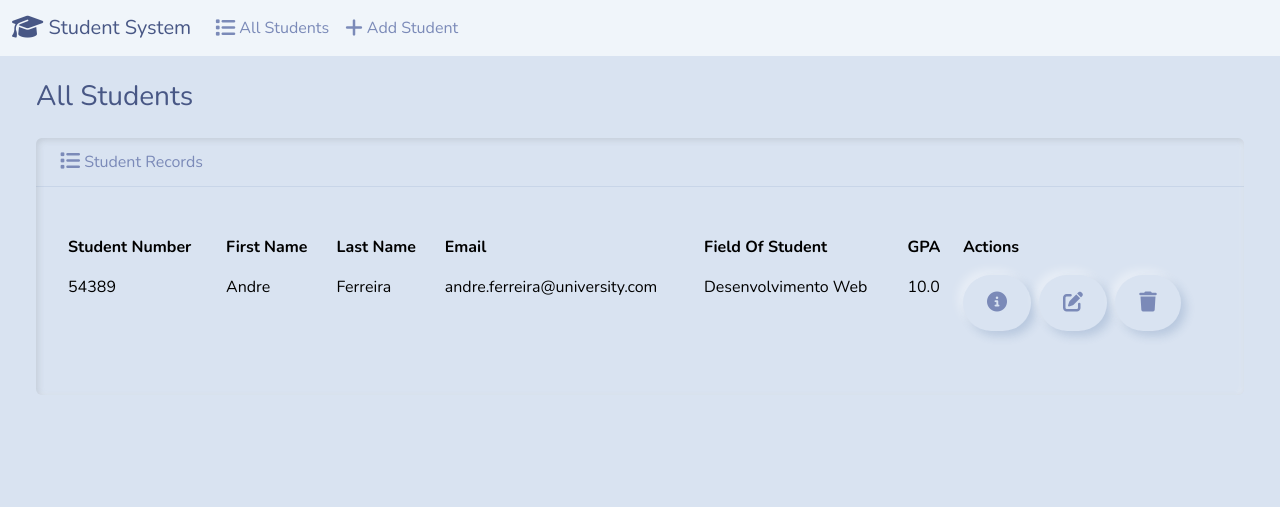
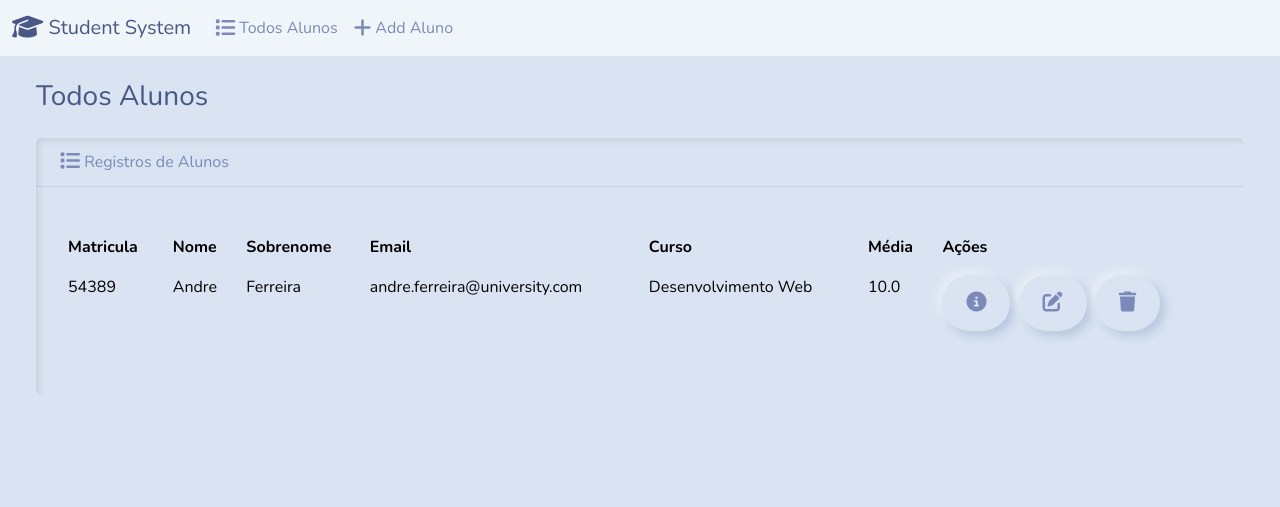
Before and after one commit to andreluis98/studentsSystem, a Django app: page / in a window 1280 px wide. Shown: the top 507 px of the page. Run offline with Django 5.2, Linux system fonts and the light colour scheme; data comes from the database, SQL or seed files in the repository; some libraries are stand-ins or nearby versions.

Commit message:
feat: changes names to portuguese/brazil

```diff
--- a/students/templates/students/base.html
+++ b/students/templates/students/base.html
@@ -6,7 +6,7 @@
     <meta name="viewport"
           content="width=device-width, user-scalable=no, initial-scale=1.0, maximum-scale=1.0, minimum-scale=1.0">
     <meta http-equiv="X-UA-Compatible" content="ie=edge">
-    <title>Students System</title>
+    <title>Sistema de Alunos</title>
     <link rel="stylesheet" href="https://cdnjs.cloudflare.com/ajax/libs/font-awesome/6.5.2/css/all.min.css"/>
     <link href="{% static 'css/bootstrap.min.css' %}" rel="stylesheet">
 </head>
@@ -24,13 +24,13 @@
         <li class="nav-item">
           <a class="nav-link" href="{% url 'index' %}">
           <i class="fa-solid fa-list fa-lg"></i>
-              All Students
+              Todos Alunos
           </a>
         </li>
         <li class="nav-item">
           <a class="nav-link" href="{% url 'add_students' %}">
           <i class="fa-solid fa-plus fa-lg"></i>
-              Add Student
+              Add Aluno
           </a>
         </li>
       </ul>
--- a/students/templates/students/index.html
+++ b/students/templates/students/index.html
@@ -1,13 +1,13 @@
 {% extends "students/base.html" %}
 
 {% block body %}
-    <h3 class="m-4">All Students</h3>
+    <h3 class="m-4">Todos Alunos</h3>
     <div class="row">
         <div class="col-12">
             {% if students %}
             <div class="card border-primary ms-4 me-4 mb-4">
                 <div class="card-header">
-                    <i class="fa-solid fa-list fa-lg"></i> Student Records
+                    <i class="fa-solid fa-list fa-lg"></i> Registros de Alunos
                 </div>
                     <div class="card-body">
                         <p class="card-text">
@@ -15,13 +15,13 @@
                             <table class="table table-hover">
                               <thead>
                                 <tr>
-                                  <th scope="col">Student Number</th>
-                                  <th scope="col">First Name</th>
-                                  <th scope="col">Last Name</th>
+                                  <th scope="col">Matricula</th>
+                                  <th scope="col">Nome</th>
+                                  <th scope="col">Sobrenome</th>
                                   <th scope="col">Email</th>
-                                  <th scope="col">Field Of Student</th>
-                                  <th scope="col">GPA</th>
-                                  <th scope="col">Actions</th>
+                                  <th scope="col">Curso</th>
+                                  <th scope="col">Média</th>
+                                  <th scope="col">Ações</th>
                                 </tr>
                               </thead>
                               <tbody>
@@ -44,19 +44,19 @@
                                               <div class="modal-dialog" role="document">
                                                 <div class="modal-content">
                                                   <div class="modal-header">
-                                                    <h5 class="modal-title">Student: {{ student.first_name }} {{ student.last_name }}</h5>
+                                                    <h5 class="modal-title">Aluno: {{ student.first_name }} {{ student.last_name }}</h5>
                                                     <button type="button" class="btn-close" data-bs-dismiss="modal" aria-label="Close">
                                                       <span aria-hidden="true"></span>
                                                     </button>
                                                   </div>
                                                   <div class="modal-body">
                                                       <ul class="list-unstyled">
-                                                      <li>Student Number: <strong>{{ student.student_number }}</strong></li>
-                                                      <li>First Name: <strong>{{ student.first_name }}</strong></li>
-                                                      <li>Last Name: <strong>{{ student.last_name }}</strong></li>
+                                                      <li>Matricula: <strong>{{ student.student_number }}</strong></li>
+                                                      <li>Nome: <strong>{{ student.first_name }}</strong></li>
+                                                      <li>Sobrenome: <strong>{{ student.last_name }}</strong></li>
                                                       <li>Email: <strong>{{ student.email }}</strong></li>
-                                                      <li>Field Of Study: <strong>{{ student.field_of_study }}</strong></li>
-                                                      <li>GPA: <strong>{{ student.gpa }}</strong></li>
+                                                      <li>Curso: <strong>{{ student.field_of_study }}</strong></li>
+                                                      <li>Média: <strong>{{ student.gpa }}</strong></li>
                                                       </ul>
                                                   </div>
                                                   <div class="modal-footer">
@@ -85,7 +85,7 @@
                                                     </button>
                                                   </div>
                                                   <div class="modal-body">
-                                                      <p>Are you sure want to delete this student?</p>
+                                                      <p>Tem certeza de que deseja excluir este aluno?</p>
                                                   </div>
                                                   <div class="modal-footer">
                                                       <form action="{% url 'delete' student.id %}" method="POST">
@@ -107,7 +107,7 @@
                     </div>
             </div>
             {% else %}
-                <h5 class="alert alert-primary ms-4 me-4">No Students Records</h5>
+                <h5 class="alert alert-primary ms-4 me-4">Sem registros de alunos</h5>
             {% endif %}
 
         </div>
```
Also changed, not shown: students/forms.py (+5 -5 lines), students/templates/students/add.html (+5 -5 lines), students/templates/students/edit.html (+5 -5 lines).
